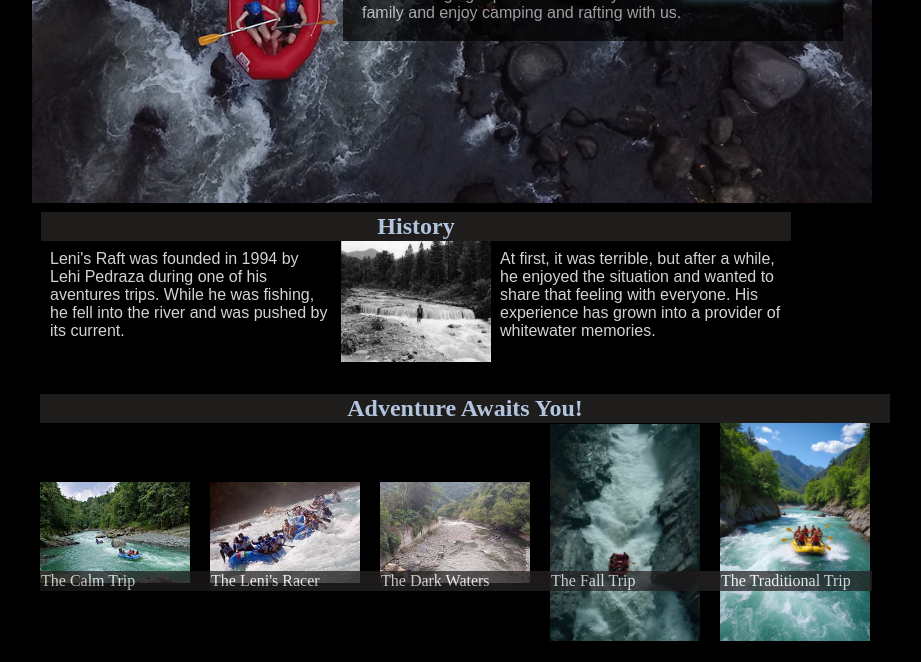
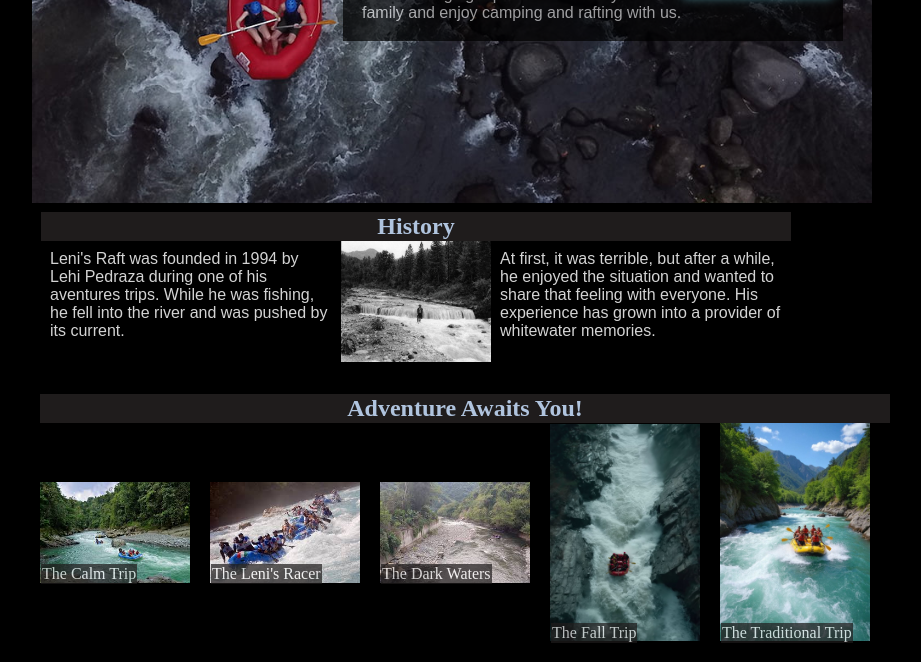
Before and after one commit to LeniSoto24/wdd130, a plain HTML site: page wwr/about.html in a window 1280 px wide. Shown: the part 450-1112 px from the top of the page, without its empty margins (188-1109 px from the left). Drawn offline with Linux system fonts and the light colour scheme.

Commit message:
W04 final

```diff
--- a/wwr/about.html
+++ b/wwr/about.html
@@ -69,13 +69,13 @@
                     <figcaption>The Dark Waters</figcaption>
                 </figure>
                 <figure>
-                    <img class="large" src="images/fall.jpg" alt="Rafting in the Fall Trip">
-                    <figcaption>The Fall Trip</figcaption>
+                    <img src="images/fall.jpg" alt="Rafting in the Fall Trip">
+                    <figcaption class="large">The Fall Trip</figcaption>
                 </figure>
                 <figure>
-                    <img class="large" src="images/traditional-trip.jpg"
+                    <img src="images/traditional-trip.jpg"
                       alt="Crew Rafting in The Traditional Trip">
-                    <figcaption>The Traditional Trip</figcaption>
+                    <figcaption class="large">The Traditional Trip</figcaption>
                 </figure>
             </section>
         </div>
--- a/wwr/styles/rafting.css
+++ b/wwr/styles/rafting.css
@@ -161,16 +161,22 @@ article {
 figcaption {
     position: absolute;
     white-space: nowrap;
-    top: 840px;
+    top: 833px;
     display: grid;
     grid-template-columns: 1fr 1fr 1fr 1fr 1fr;
     text-align: center;
+    margin-left: 1px;
+    margin-right: 1000px;
     opacity: 0.7;
     background-color: var(--accent1-color);
     color: white;
     text-align: center;
     font-family: var(--heading-font);
     padding: 1px;
+}
+
+.large {
+    top: 892px;
 }
 
 footer {
```
